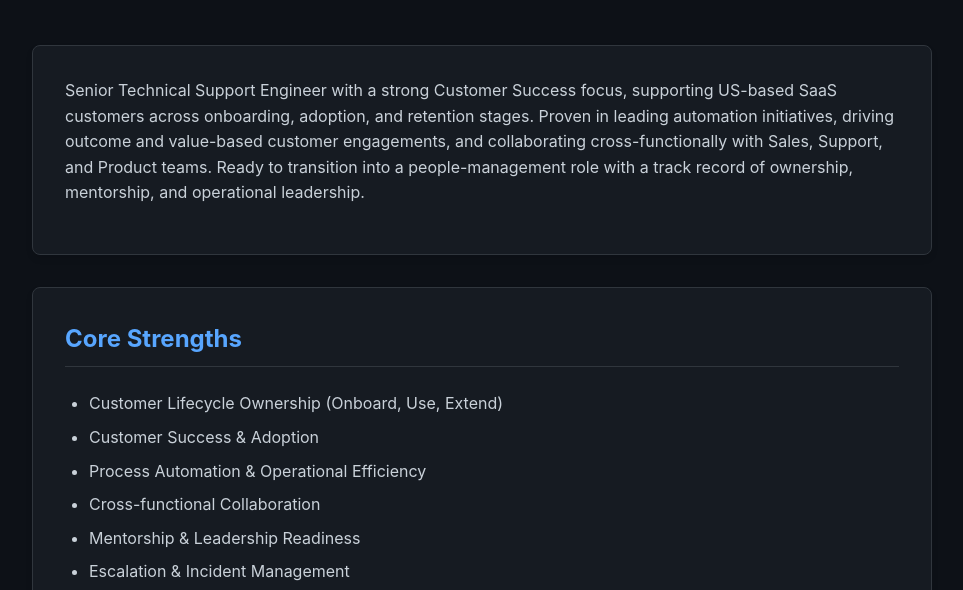
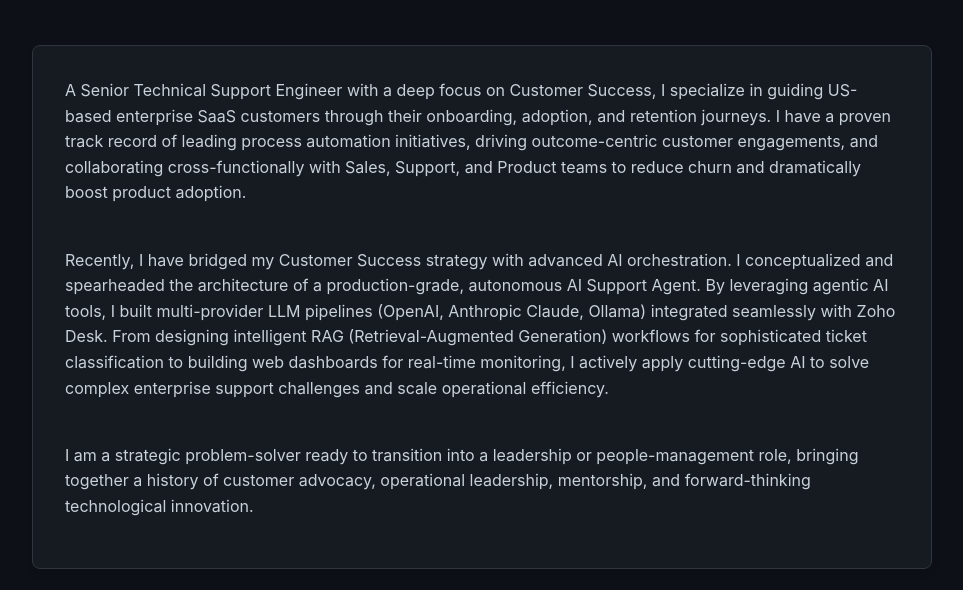
Before and after one commit to sarathprasad123456-stack/sarathprasad.github.io, a website: page index.html in a window 1280 px wide. Shown: the part 186-776 px from the top of the page, without its empty margins (158-1121 px from the left). Drawn offline with Linux system fonts and the light colour scheme.

Commit message:
Update About section with AI capabilities

```diff
--- a/index.html
+++ b/index.html
@@ -146,7 +146,11 @@
     </header>
 
     <section class="card">
-      <p>Senior Technical Support Engineer with a strong Customer Success focus, supporting US-based SaaS customers across onboarding, adoption, and retention stages. Proven in leading automation initiatives, driving outcome and value-based customer engagements, and collaborating cross-functionally with Sales, Support, and Product teams. Ready to transition into a people-management role with a track record of ownership, mentorship, and operational leadership.</p>
+      <p>A Senior Technical Support Engineer with a deep focus on Customer Success, I specialize in guiding US-based enterprise SaaS customers through their onboarding, adoption, and retention journeys. I have a proven track record of leading process automation initiatives, driving outcome-centric customer engagements, and collaborating cross-functionally with Sales, Support, and Product teams to reduce churn and dramatically boost product adoption.</p>
+      <br>
+      <p>Recently, I have bridged my Customer Success strategy with advanced AI orchestration. I conceptualized and spearheaded the architecture of a production-grade, autonomous AI Support Agent. By leveraging agentic AI tools, I built multi-provider LLM pipelines (OpenAI, Anthropic Claude, Ollama) integrated seamlessly with Zoho Desk. From designing intelligent RAG (Retrieval-Augmented Generation) workflows for sophisticated ticket classification to building web dashboards for real-time monitoring, I actively apply cutting-edge AI to solve complex enterprise support challenges and scale operational efficiency.</p>
+      <br>
+      <p>I am a strategic problem-solver ready to transition into a leadership or people-management role, bringing together a history of customer advocacy, operational leadership, mentorship, and forward-thinking technological innovation.</p>
     </section>
 
     <section class="card">
```
Also changed, not shown: resume_print.html (+3 -1 lines), 1 other file.
